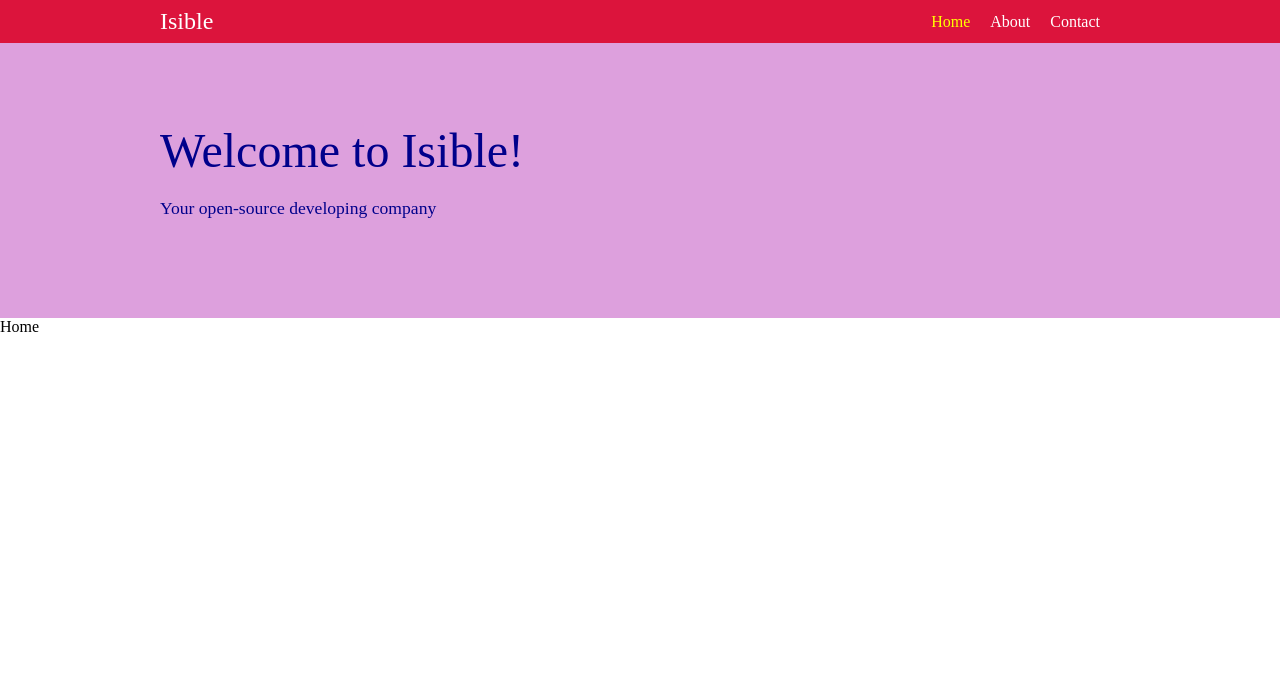
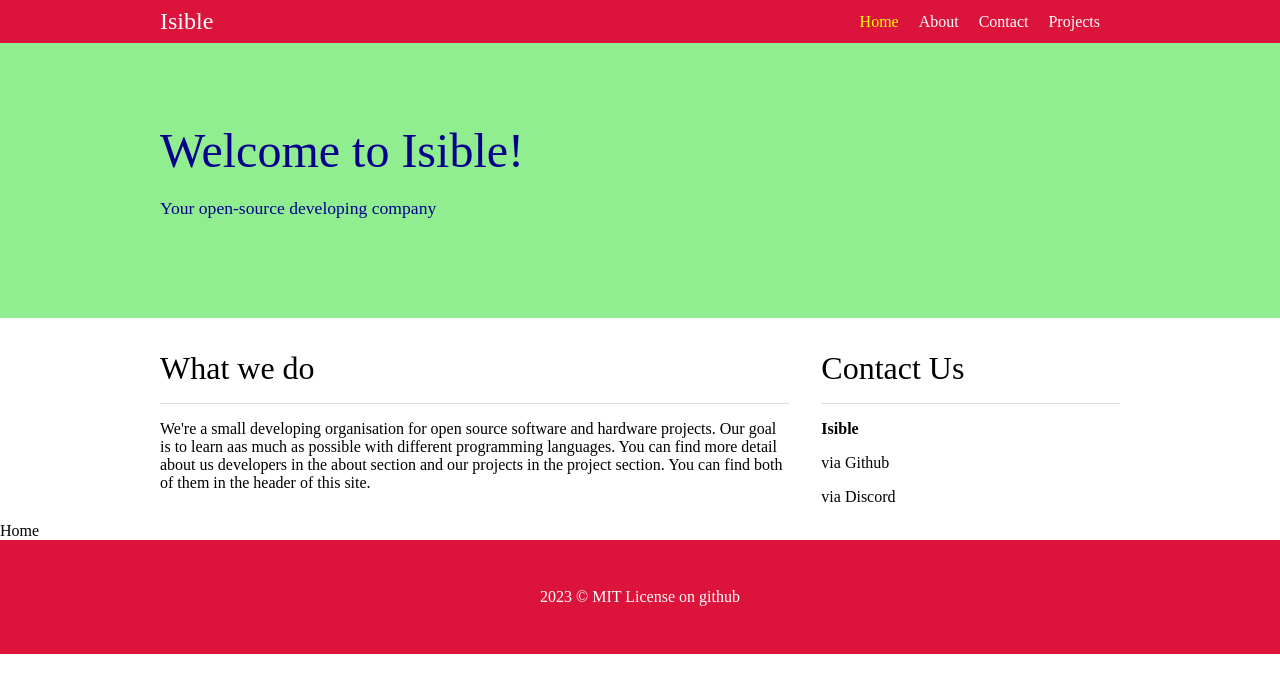
Before and after one commit to Isible/isible-site, a SvelteKit app: page / in a window 1280 px wide. Shown: the top 692 px of the page. Built offline with nearby package versions, Linux system fonts and the light colour scheme.

Commit message:
added footer and home about section

```diff
--- a/src/app.html
+++ b/src/app.html
@@ -9,14 +9,4 @@
 	<body data-sveltekit-preload-data="hover">
 		<div style="display: contents">%sveltekit.body%</div>
 	</body>
-
-	<style>
-		body {
-			margin: 0;
-		}
-		.container {
-			max-width: 960px;
-			margin: 0 auto;
-		}
-	</style>
 </html>
--- a/src/routes/+layout.svelte
+++ b/src/routes/+layout.svelte
@@ -1,7 +1,9 @@
 <script>
+    import "../../static/style.css"
     import Navbar from "./navbar.svelte"
+    import Footer from "./footer.svelte"
 </script>
 
 <Navbar />
-
-    <slot />
+<slot />
+<Footer />
--- a/src/routes/+page.svelte
+++ b/src/routes/+page.svelte
@@ -1,6 +1,7 @@
 <script>
     import Hero from "./Hero.svelte";
-
+    import What from "./what.svelte";
 </script>
 <Hero />
+<What />
 Home
--- a/src/routes/Hero.svelte
+++ b/src/routes/Hero.svelte
@@ -10,7 +10,7 @@
 <style>
     .hero {
         padding: 5em 0;
-        background-color: plum;
+        background-color: var(--primary-color);
         color: darkblue;
     }
     h2 {
--- /dev/null
+++ b/src/routes/footer.svelte
@@ -0,0 +1,27 @@
+<script>
+    const year = new Date().getFullYear();
+</script>
+
+<footer>
+    <div class="container">
+        {year} © MIT License on <a href="https://github.com/Isible/svelte-site">github</a>
+    </div>
+</footer>
+
+<style>
+    footer {
+        padding: 3em 0;
+        background-color: rgb(220, 20, 60);
+    }
+    a {
+        text-decoration: none;
+        color: white;
+    }
+    a:hover {
+        text-decoration: underline;
+    }
+    .container {
+        text-align: center;
+        color: white;
+    }
+</style>
--- a/src/routes/navbar.svelte
+++ b/src/routes/navbar.svelte
@@ -1,4 +1,5 @@
 <script>
+    import "../../static/style.css"
    import { page } from "$app/stores";
 
    const navs = [
@@ -13,6 +14,10 @@
     {
         title: "Contact",
         href: "/contact"
+    },
+    {
+        title: "Projects",
+        href: "/projects"
     },
    ];
 
--- /dev/null
+++ b/src/routes/projects/+page.svelte
@@ -0,0 +1 @@
+Projects
--- /dev/null
+++ b/src/routes/what.svelte
@@ -0,0 +1,47 @@
+<div class="container grid">
+    <div class="what">
+        <h3>What we do</h3>
+        <p>
+            We're a small developing organisation for open source software
+            and hardware projects. Our goal is to learn aas much as
+            possible with different programming languages. You can find
+            more detail about us developers in the about section and our
+            projects in the project section. You can find both of them
+            in the header of this site.
+        </p>
+    </div>
+    <div class="contact">
+        <h3>Contact Us</h3>
+        <p><strong>Isible</strong></p>
+        <p>via <a href="https://www.github.com/Isible">Github</a></p>
+        <p>via <a href="https://discord.com/invite/nCa73qqv5Q">Discord</a></p>
+    </div>
+</div>
+
+<style>
+    .grid {
+        display: grid;
+        grid-template-columns: repeat(12, 1fr);
+        gap: 2em;
+    }
+    .what {
+        grid-column: span 8;
+    }
+    .contact {
+        grid-column: span 4;
+    }
+    h3 {
+        padding-bottom: 0.5em;
+        margin-bottom: 0.5em;
+        font-size: 2em;
+        font-weight: 500;
+        border-bottom: 1px solid #ddd;
+    }
+    a {
+        text-decoration: none;
+        color: black;
+    }
+    a:hover {
+        text-decoration: underline;
+    }
+</style>
--- /dev/null
+++ b/static/style.css
@@ -0,0 +1,11 @@
+:root {
+    --primary-color: lightgreen;
+}
+
+body {
+    margin: 0;
+}
+.container {
+    max-width: 960px;
+    margin: 0 auto;
+}
--- a/vite.config.ts
+++ b/vite.config.ts
@@ -2,5 +2,10 @@ import { sveltekit } from '@sveltejs/kit/vite';
 import { defineConfig } from 'vite';
 
 export default defineConfig({
-	plugins: [sveltekit()]
+	plugins: [sveltekit()],
+	server: {
+		fs: {
+			allow: [".."],
+		},
+	},
 });
```
